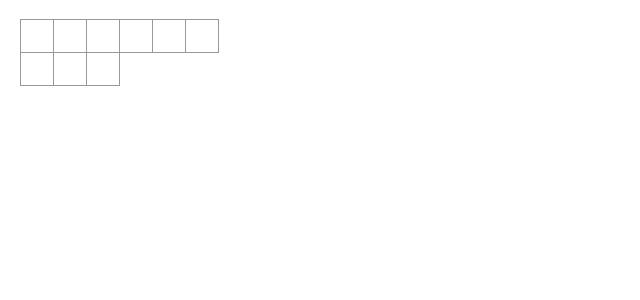
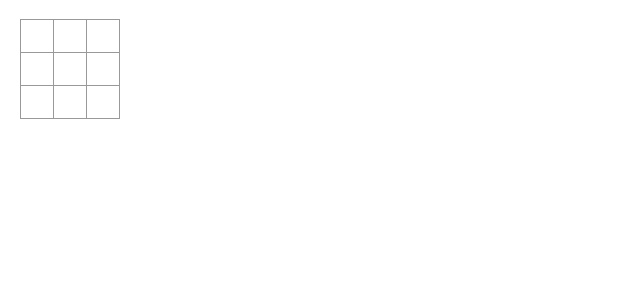
Before and after one commit to amsyar99/React-TicToe-Tuto, a React (Create React App) app: page / in a window 1280 px wide. Shown: the top 300 px of the page, without its empty margins (0-640 px from the left). Built offline with nearby package versions, Linux system fonts and the light colour scheme.

Commit message:
Set up onclick function to 'X'

```diff
--- a/src/App.js
+++ b/src/App.js
@@ -1,33 +1,36 @@
 import { useState } from "react";
 import './styles.css';
 
-function Square () {
-  const [value, setValue] = useState('');
-
-  function handleClick() {
-    setValue('X');
-  }
-  return <button className="square" onClick={handleClick}>{value}</button>;
+function Square ({value, onSquareClick}) {
+  return <button className="square" onClick={onSquareClick}>{value}</button>;
 }
 
 export default function Board() {
 
+  const [squares, setSquares] = useState(Array(9).fill(null));
+
+  function handleClick(i) {
+    const nextSquares = squares.slice();
+    nextSquares[i] = "X";
+    setSquares(nextSquares);
+  }
+
   return (
     <>
-      <div>
-        <Square />
-        <Square />
-        <Square />
+      <div className="board-row">
+        <Square value={squares[0]} onSquareClick={() => handleClick(0)}/>
+        <Square value={squares[1]} onSquareClick={() => handleClick(1)}/>
+        <Square value={squares[2]} onSquareClick={() => handleClick(2)}/>
       </div>
       <div className="board-row">
-        <Square />
-        <Square />
-        <Square />
+        <Square value={squares[3]} onSquareClick={() => handleClick(3)}/>
+        <Square value={squares[4]} onSquareClick={() => handleClick(4)}/>
+        <Square value={squares[5]} onSquareClick={() => handleClick(5)}/>
       </div>
       <div className="board-row">
-        <Square />
-        <Square />
-        <Square />
+        <Square value={squares[6]} onSquareClick={() => handleClick(6)}/>
+        <Square value={squares[7]} onSquareClick={() => handleClick(7)}/>
+        <Square value={squares[8]} onSquareClick={() => handleClick(8)}/>
       </div>
 
     </>
```
